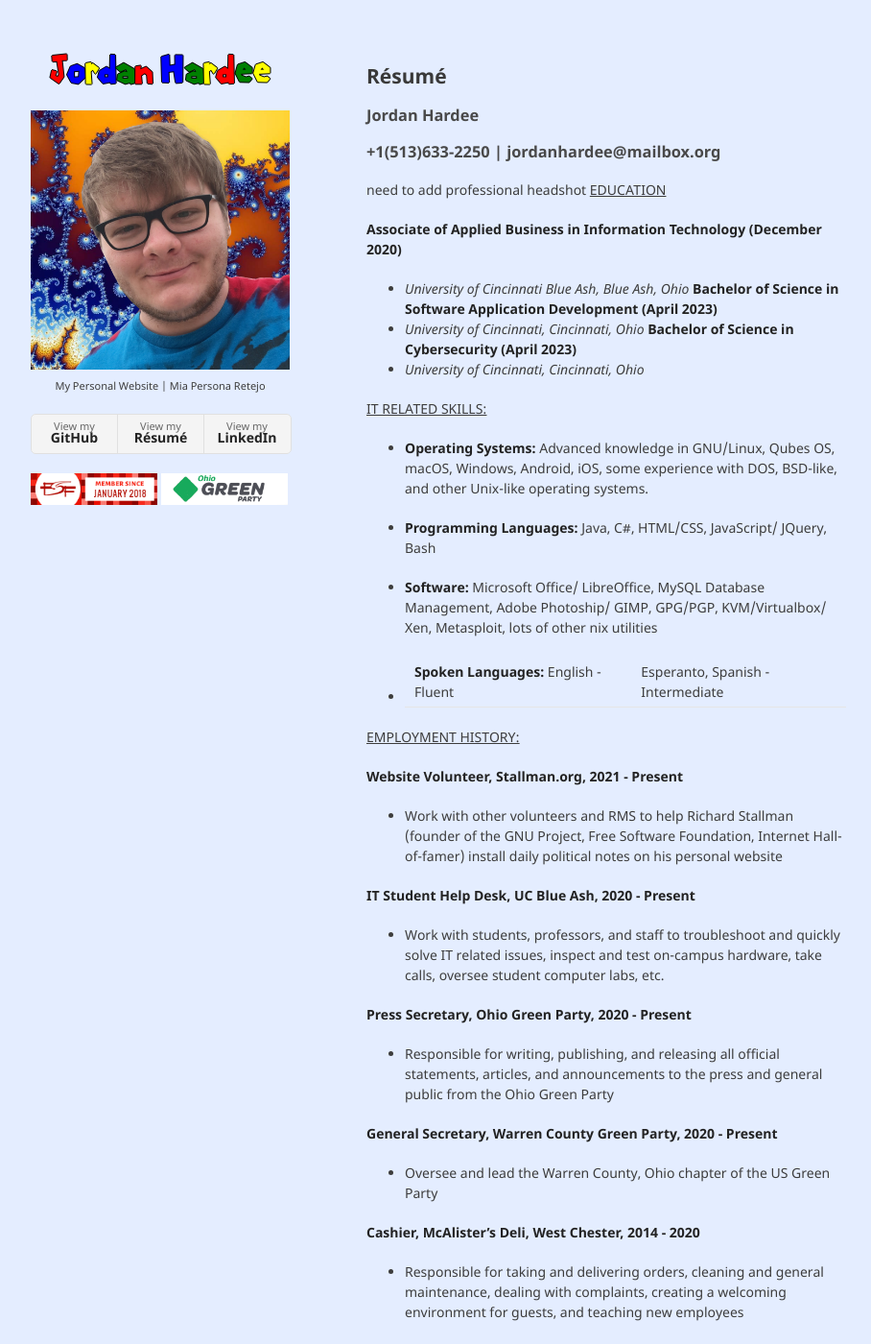
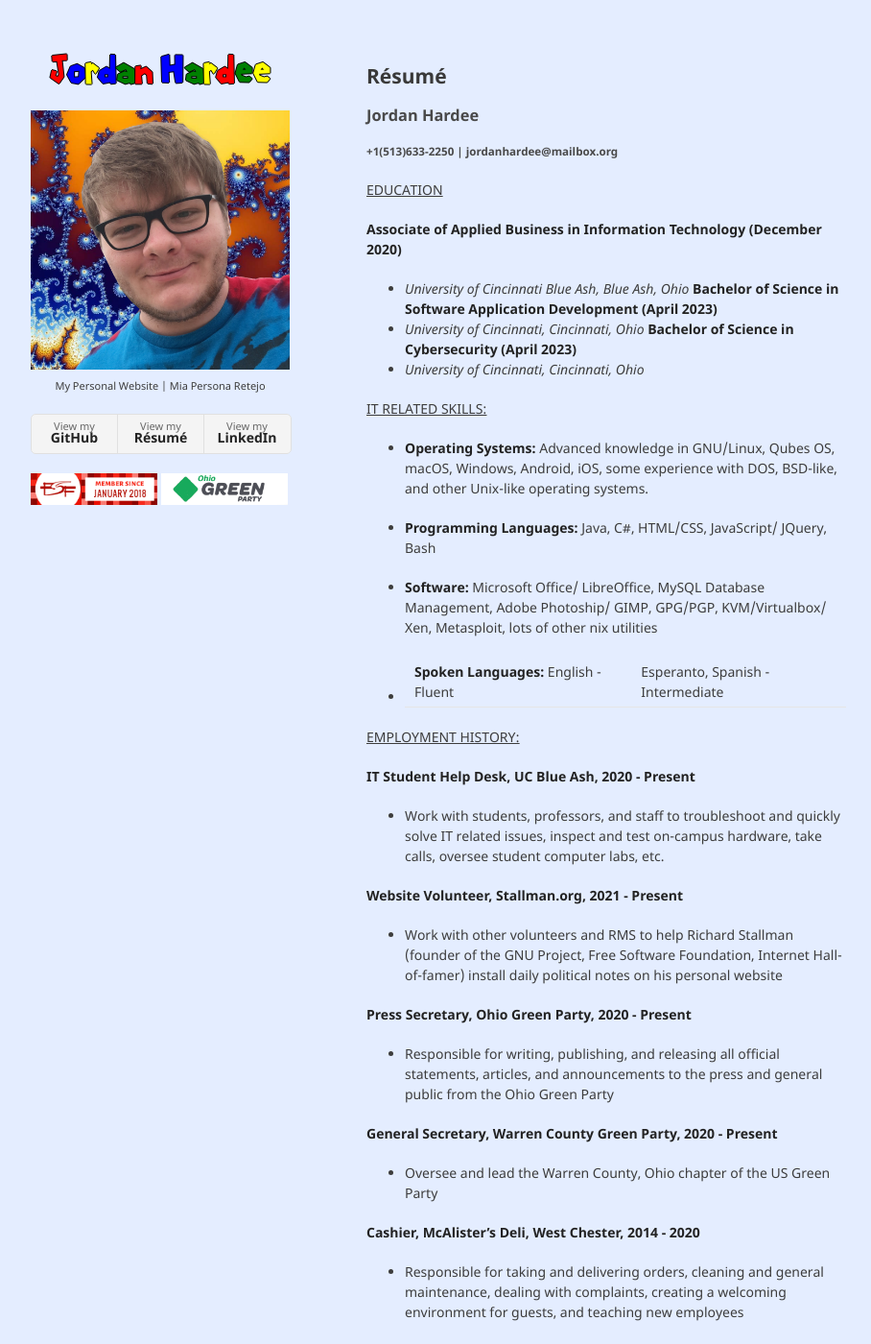
Before and after one commit to jordanhardee/jordanhardee.github.io, a Jekyll site: the page built from resume.md, in a window 1280 px wide and 1400 px high. Shown: the whole window at 96% size, without its empty margins (178-1086 px from the left). Built offline with Jekyll 4.4.1, drawn with Linux system fonts in a browser that asks for light colours; our own code applies the rules of GitHub Pages for plain Markdown files.

Commit message:
edit of resume

```diff
--- a/resume.md
+++ b/resume.md
@@ -4,8 +4,8 @@ layout: default
 
 ## Résumé
 ### Jordan Hardee
-### +1(513)633-2250 | jordanhardee@mailbox.org
-need to add professional headshot
+##### +1(513)633-2250 | jordanhardee@mailbox.org
+
 <ins>EDUCATION</ins>
 
 **Associate of Applied Business in Information Technology (December 2020)**
@@ -27,11 +27,11 @@ need to add professional headshot
 
 <ins>EMPLOYMENT HISTORY:</ins>
 
+**IT Student Help Desk, UC Blue Ash, 2020 - Present**
+* Work with students, professors, and staff to troubleshoot and quickly solve IT related issues, inspect and test on-campus hardware, take calls, oversee student computer labs, etc.
+
 **Website Volunteer, Stallman.org, 2021 - Present**
 * Work with other volunteers and RMS to help Richard Stallman (founder of the GNU Project, Free Software Foundation, Internet Hall-of-famer) install daily political notes on his personal website
-
-**IT Student Help Desk, UC Blue Ash, 2020 - Present**
-* Work with students, professors, and staff to troubleshoot and quickly solve IT related issues, inspect and test on-campus hardware, take calls, oversee student computer labs, etc.
 
 **Press Secretary, Ohio Green Party, 2020 - Present**
 * Responsible for writing, publishing, and releasing all official statements, articles, and announcements to the press and general public from the Ohio Green Party
```
